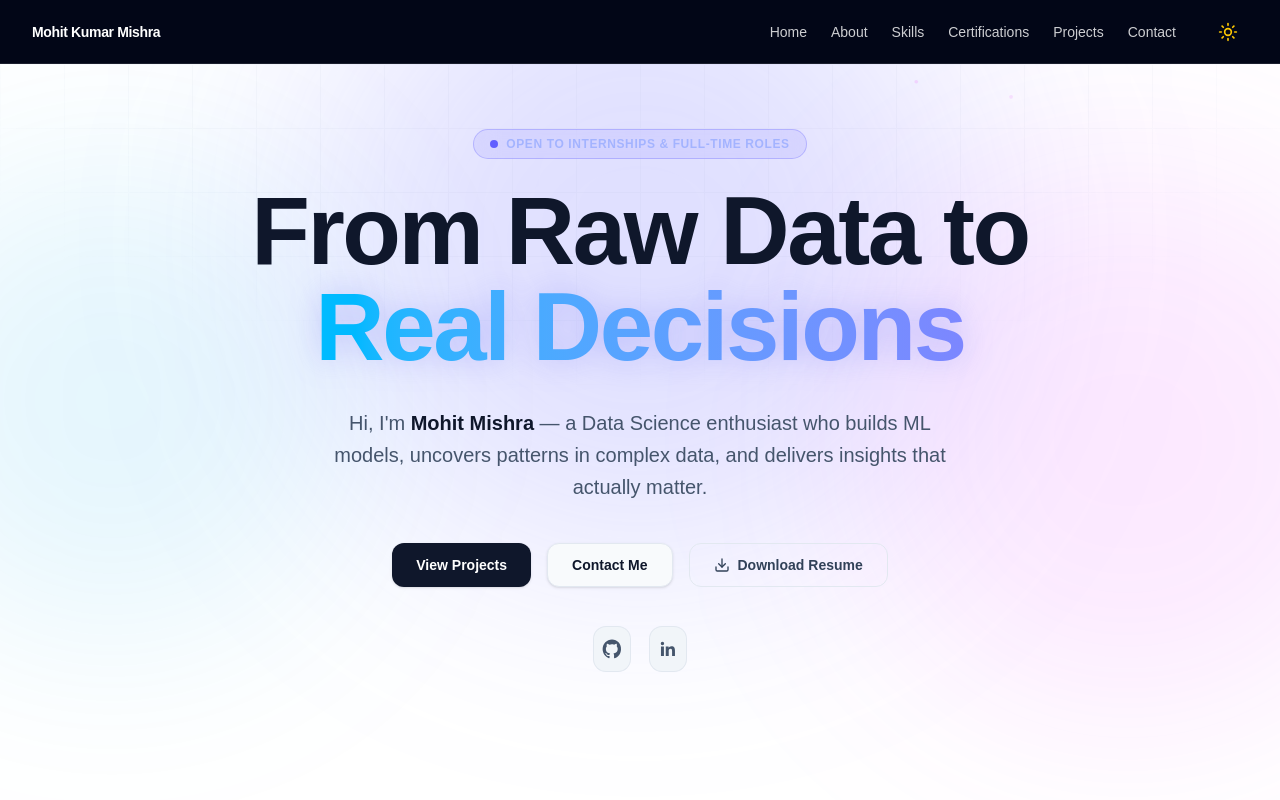
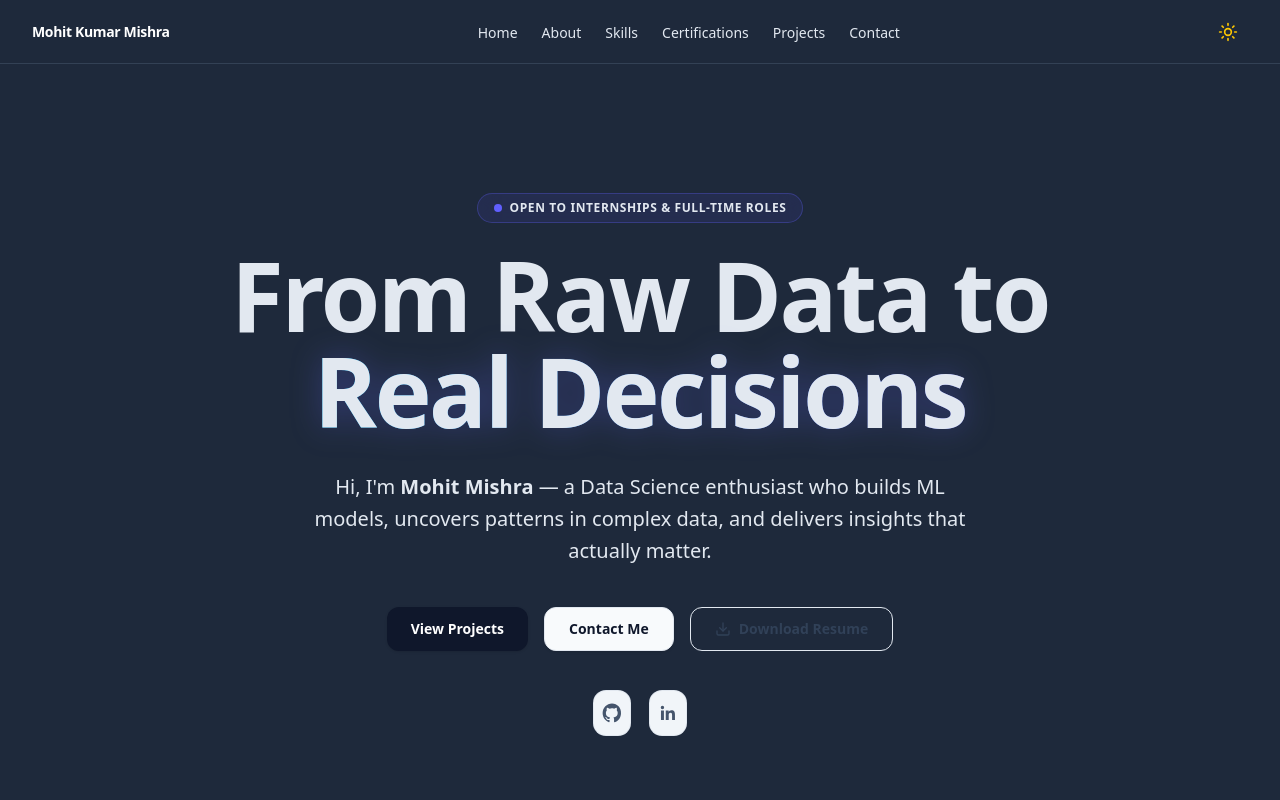
Before and after one commit to mohitmishra8921/portfolio, a Next.js app: page / in a window 1280 px wide. Shown: the top 800 px of the page. Built offline with nearby package versions, Linux system fonts and the light colour scheme.

Commit message:
Dark mode button

```diff
--- a/components/Navbar.jsx
+++ b/components/Navbar.jsx
@@ -63,7 +63,7 @@ export default function Navbar() {
 
     // Use a small delay on mobile to let the menu close smoothly before jumping
     const scroll = () => {
-      const offset = 80; // height of navbar + gap
+      const offset = 64; // fixed height of navbar
       const elementPosition = el.getBoundingClientRect().top;
       const offsetPosition = elementPosition + window.pageYOffset - offset;
 
@@ -91,7 +91,7 @@ export default function Navbar() {
       transition={{ duration: 0.8, ease: [0.22, 1, 0.36, 1] }}
       className="fixed top-0 left-0 right-0 z-50 flex justify-center p-0"
     >
-      <nav className="navbar bg-slate-900/40 backdrop-blur-md border-b border-white/10 px-8">
+      <nav className="navbar">
           <Link
             href="/"
             onClick={(e) => handleAnchorClick(e, "#home")}
@@ -101,21 +101,17 @@ export default function Navbar() {
             Mohit Kumar Mishra
           </Link>
 
-          <div className="hidden items-center md:flex gap-8">
-            <NavLinks
-              className="nav-links"
-              onAnchorClick={handleAnchorClick}
-            />
-            <div className="nav-right">
-              <ThemeToggle />
-            </div>
-          </div>
+          <NavLinks
+            className={`nav-links ${mobileOpen ? 'open' : ''}`}
+            onAnchorClick={handleAnchorClick}
+            onItemClick={() => setMobileOpen(false)}
+          />
 
-          <div className="flex items-center gap-4 md:hidden">
+          <div className="nav-right">
             <ThemeToggle />
             <button
               type="button"
-              className="hamburger inline-flex items-center justify-center rounded-md p-2 text-white/80 transition hover:bg-white/10 hover:text-white focus:outline-none focus-visible:ring-2 focus-visible:ring-white/30"
+              className="hamburger inline-flex items-center justify-center rounded-md p-2 text-white/80 transition hover:bg-white/10 hover:text-white focus:outline-none md:hidden"
               aria-label={mobileOpen ? "Close menu" : "Open menu"}
               aria-expanded={mobileOpen}
               onClick={() => setMobileOpen((v) => !v)}
@@ -145,32 +141,6 @@ export default function Navbar() {
               </svg>
             </button>
           </div>
-
-        <AnimatePresence>
-          {mobileOpen ? (
-            <motion.div
-              key="mobile"
-              initial={{ height: 0, opacity: 0 }}
-              animate={{ height: "auto", opacity: 1 }}
-              exit={{ height: 0, opacity: 0 }}
-              transition={{ duration: 0.3 }}
-              className="absolute top-16 left-0 right-0 px-2 md:hidden"
-            >
-              <motion.div
-                initial={{ scale: 0.95, opacity: 0 }}
-                animate={{ scale: 1, opacity: 1 }}
-                exit={{ scale: 0.95, opacity: 0 }}
-                className="rounded-3xl border border-white/10 bg-slate-900/95 p-6 shadow-2xl backdrop-blur-xl"
-              >
-                <NavLinks
-                  className="flex flex-col gap-6"
-                  onItemClick={() => setMobileOpen(false)}
-                  onAnchorClick={handleAnchorClick}
-                />
-              </motion.div>
-            </motion.div>
-          ) : null}
-        </AnimatePresence>
       </nav>
     </motion.header>
   );
--- a/src/app/globals.css
+++ b/src/app/globals.css
@@ -17,114 +17,103 @@ body.dark {
   --foreground: #f8fafc;
 }
 
-body, body.dark {
+body,
+body.dark {
   margin: 0;
-  padding: 0;
+  padding-top: 64px;
+  box-sizing: border-box;
   overflow-x: hidden;
   width: 100%;
-  box-sizing: border-box;
 }
 
-@layer base {
-  @font-face {
-    font-family: 'Arial';
-    font-display: swap;
-  }
-}
-
-html {
-  scroll-behavior: smooth;
-  scroll-padding-top: 70px;
-  transition: background-color 0.3s ease, color 0.3s ease;
-  -webkit-tap-highlight-color: transparent;
-}
-
-body {
-  background: var(--background);
-  color: var(--foreground);
-  font-family: Arial, Helvetica, sans-serif;
-  text-rendering: optimizeLegibility;
-  -webkit-font-smoothing: antialiased;
-  -moz-osx-font-smoothing: grayscale;
-  content-visibility: auto;
-}
-
-/* GPU Acceleration for active animations */
-.will-change-transform {
-  will-change: transform;
-}
-
-.gpu-accelerated {
-  transform: translateZ(0);
-  backface-visibility: hidden;
-  perspective: 1000px;
-}
-
-/* Reduced Motion */
-@media (prefers-reduced-motion: reduce) {
-  *, ::before, ::after {
-    animation-delay: -1ms !important;
-    animation-duration: 1ms !important;
-    animation-iteration-count: 1 !important;
-    background-attachment: initial !important;
-    scroll-behavior: auto !important;
-    transition-duration: 0s !important;
-    transition-delay: 0s !important;
-  }
-}
-
-/* Mobile Performance Optimizations */
-@media (max-width: 768px) {
-  .mobile-no-animate {
-    animation: none !important;
-    transform: none !important;
-    transition: none !important;
-  }
-
-  .mobile-simplify-shadow {
-    box-shadow: none !important;
-    filter: drop-shadow(0 2px 4px rgba(0,0,0,0.1));
-  }
-}
-
-/* GPU accelerated transitions */
-.transition-transform-opacity {
-  transition-property: transform, opacity;
-  transition-timing-function: cubic-bezier(0.4, 0, 0.2, 1);
-  transition-duration: 300ms;
-}
-
-/* Fixed Navbar styles */
 .navbar {
+  position: fixed;
+  top: 0;
+  left: 0;
+  right: 0;
   width: 100%;
+  height: 64px;
   display: flex;
   align-items: center;
   justify-content: space-between;
   padding: 0 2rem;
   box-sizing: border-box;
-  position: fixed;
-  top: 0;
-  left: 0;
-  right: 0;
   z-index: 1000;
-  height: 64px; /* fixed height, never auto */
+  background-color: inherit;
+}
+
+body.dark {
+  background-color: #0f172a;
+  color: #e2e8f0;
 }
 
 body.dark .navbar {
-  background-color: #020617;
+  background-color: #1e293b;
+  border-bottom: 1px solid #334155;
 }
 
-.navbar-brand {
-  flex-shrink: 0; /* logo never shrinks */
+body.dark .nav-links a {
+  color: #e2e8f0;
+}
+
+body.dark section,
+body.dark .card,
+body.dark .skills-card,
+body.dark .project-card,
+body.dark .certification-card,
+body.dark .timeline-item,
+body.dark .contact-form,
+body.dark input,
+body.dark textarea {
+  background-color: #1e293b;
+  color: #e2e8f0;
+  border-color: #334155;
+}
+
+body.dark h1,
+body.dark h2,
+body.dark h3,
+body.dark h4,
+body.dark p,
+body.dark span,
+body.dark label {
+  color: #e2e8f0;
 }
 
 .nav-links {
   display: flex;
+  flex-direction: row;
   align-items: center;
   gap: 1.5rem;
   list-style: none;
   margin: 0;
   padding: 0;
+}
+
+@media (max-width: 768px) {
+  .nav-links {
+    display: none;
+    flex-direction: column;
+    position: absolute;
+    top: 64px;
+    left: 0;
+    right: 0;
+    background-color: inherit;
+    padding: 1rem 2rem;
+    z-index: 999;
+  }
+
+  .nav-links.open {
+    display: flex;
+  }
+
+  .hamburger {
+    display: flex !important;
+  }
+}
+
+.navbar-brand {
+  flex-shrink: 0;
 }
 
 .nav-right {
--- a/src/app/layout.tsx
+++ b/src/app/layout.tsx
@@ -37,11 +37,39 @@ export default function RootLayout({
         <ThemeProvider
           attribute="class"
           defaultTheme="dark"
-          enableSystem={false}
+          enableSystem={true}
         >
           <ScrollToTop />
           <Navbar />
           {children}
+          <script
+            dangerouslySetInnerHTML={{
+              __html: `
+                (function () {
+                  const btn = document.querySelector('#darkToggle, #themeToggle, .dark-toggle, .theme-btn');
+                  if (!btn) return;
+
+                  const saved = localStorage.getItem('theme');
+                  if (saved === 'dark') {
+                    document.body.classList.add('dark');
+                    document.documentElement.classList.add('dark');
+                  } else {
+                    document.body.classList.remove('dark');
+                    document.documentElement.classList.remove('dark');
+                  }
+
+                  btn.addEventListener('click', function () {
+                    const isDark = document.body.classList.toggle('dark');
+                    document.documentElement.classList.toggle('dark', isDark);
+                    localStorage.setItem('theme', isDark ? 'dark' : 'light');
+                    btn.textContent = isDark ? '☀️' : '🌙';
+                  });
+
+                  btn.textContent = document.body.classList.contains('dark') ? '☀️' : '🌙';
+                })();
+              `,
+            }}
+          />
         </ThemeProvider>
       </body>
     </html>
```
